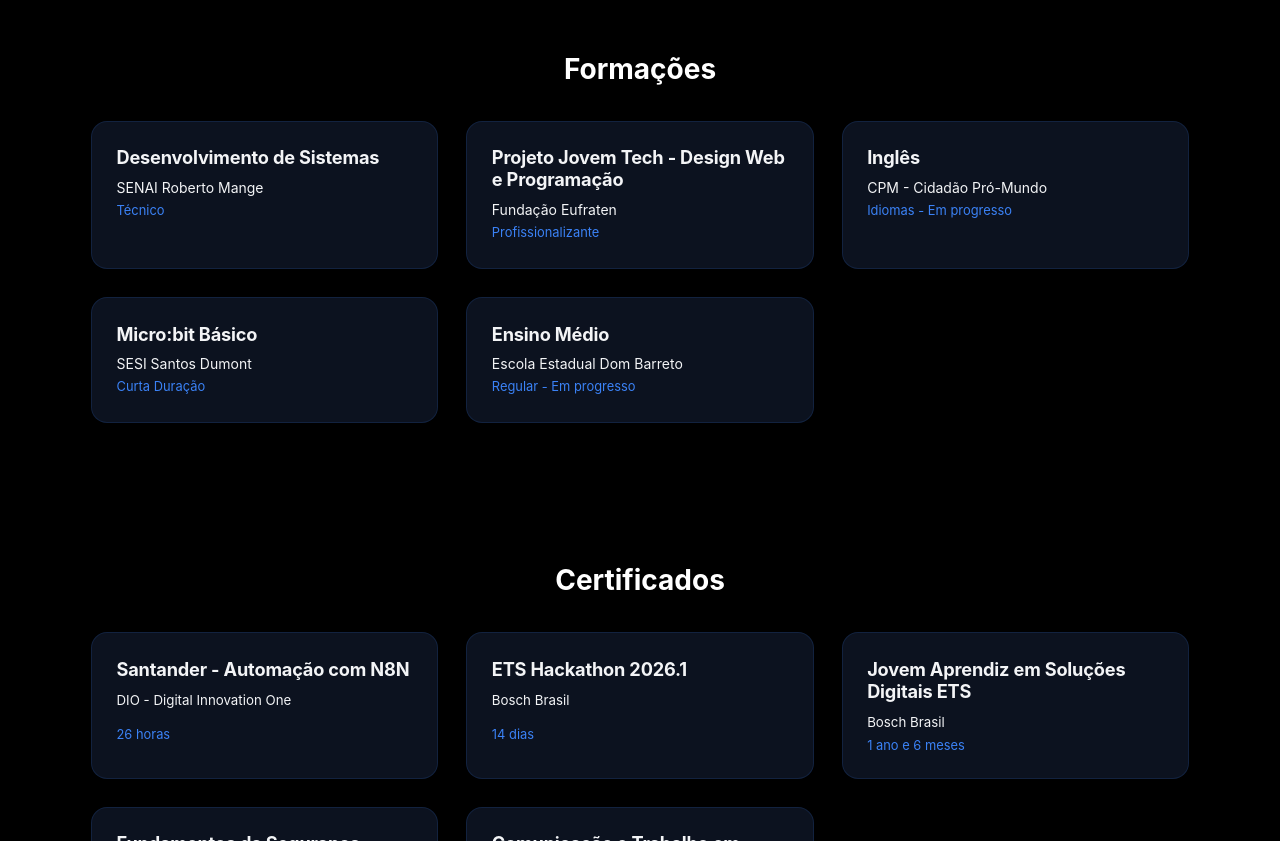
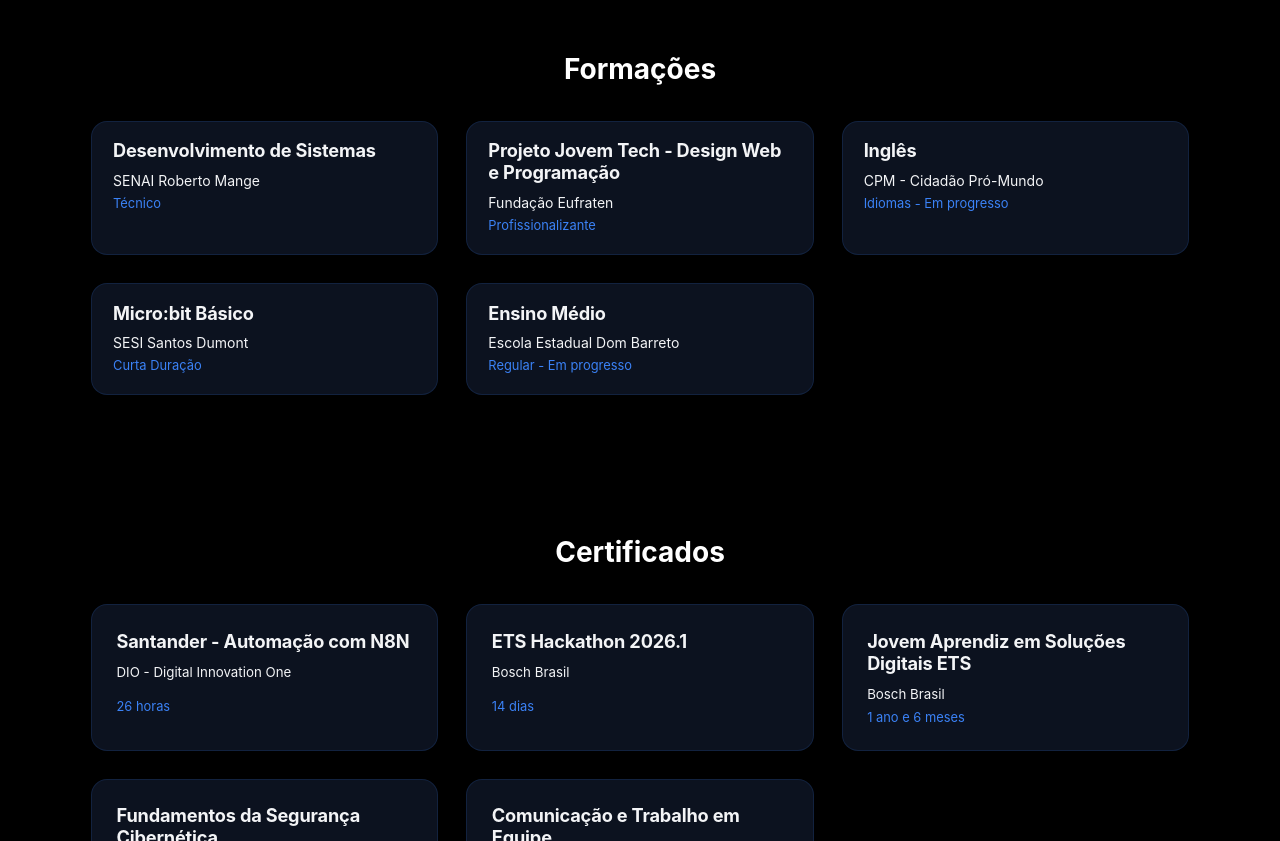
Before and after one commit to kauanvinicius9/Portfolio, a React (Vite) app in the folder frontend/: page / in a window 1280 px wide. Shown: the part 900-1741 px from the top of the page. Built offline with nearby package versions, Linux system fonts and the light colour scheme.

Commit message:
fix space

```diff
--- a/frontend/src/components/formationsCards.module.scss
+++ b/frontend/src/components/formationsCards.module.scss
@@ -21,7 +21,7 @@
   }
 
   &__body {
-    padding: 1.75rem;
+    padding: 1.25rem 1.5rem;
     display: flex;
     flex-direction: column;
     height: 100%;
```
